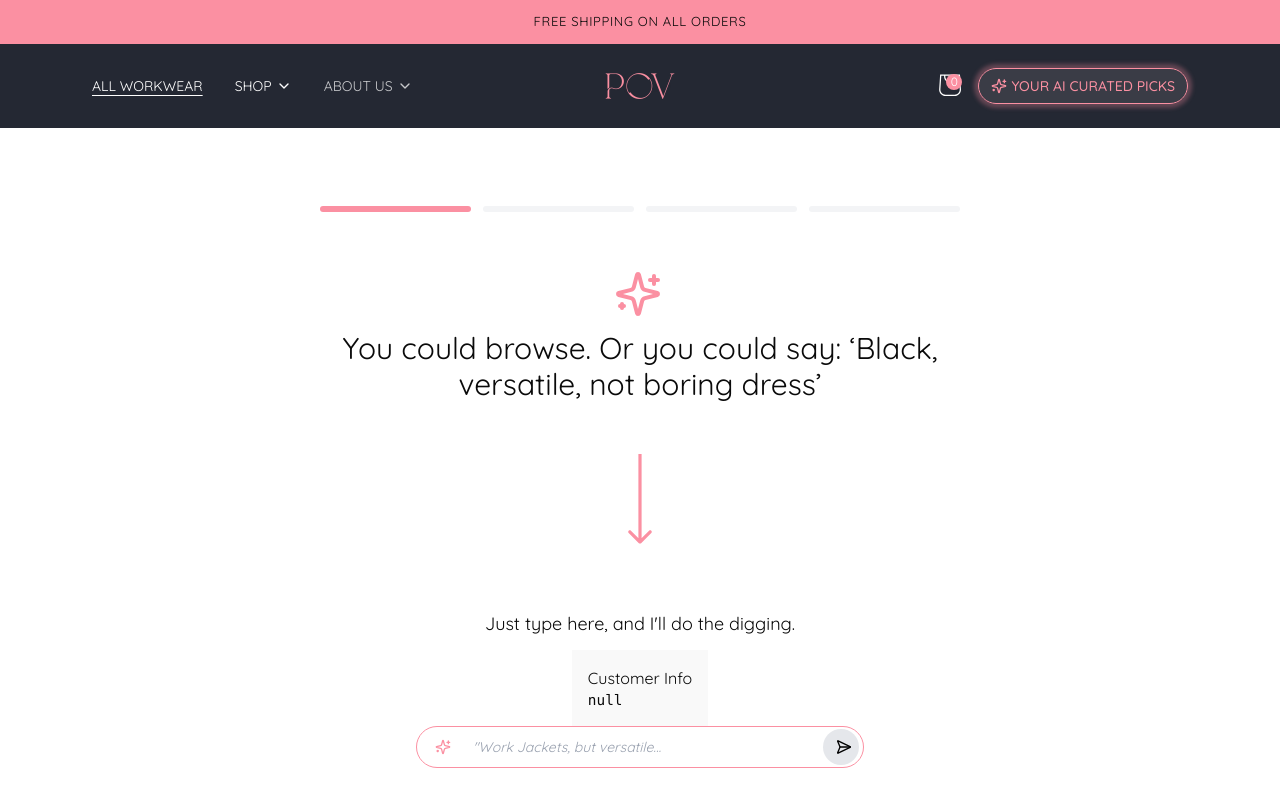
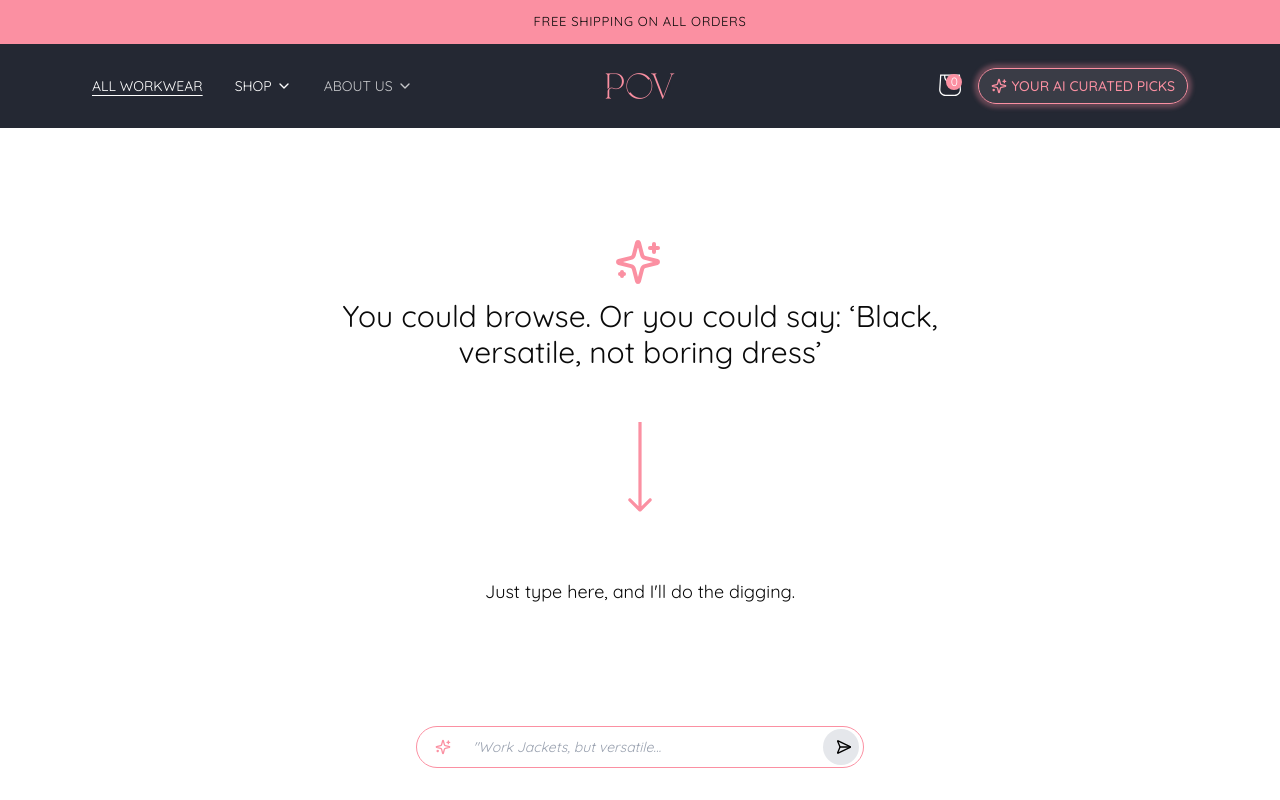
Before and after one commit to 01adv/pov-shopify, a Next.js app: page / in a window 1280 px wide. Built offline with nearby package versions, Linux system fonts and the light colour scheme.

Commit message:
logging customer stuff

```diff
--- a/app/page.tsx
+++ b/app/page.tsx
@@ -17,7 +17,6 @@ const Page = () => {
     const [fullPath, setFullPath] = useState('');
     const [isLoading, setIsLoading] = useState(true);
     const [currentHeading, setCurrentHeading] = useState(Headings[0]);
-    const [customerInfo, setCustomerInfo] = useState(null);
     const router = useRouter();
 
 
@@ -74,18 +73,25 @@ const Page = () => {
 
             if (type === 'CUSTOMER_INFO' && payload) {
                 console.log('Received CUSTOMER_INFO:', payload);
-                setCustomerInfo(payload);
+                // setCustomerInfo(payload);
+                // Log customer info to Firestore
+                logEvent('agent_loaded', {
+                    event: 'customer_info',
+                    customer_email: payload.customer.email || 'anonymous',
+                    customer_id: payload.customer.id || 'anonymous',
+                    source: 'shopify_iframe',
+                });
             }
 
             // Only stop loading when both messages are received
-            if (pageName !== 'unknown-page' && customerInfo) {
+            if (pageName !== 'unknown-page' || fullPath !== '') {
                 setIsLoading(false);
             }
         };
 
         window.addEventListener('message', handleMessage);
         return () => window.removeEventListener('message', handleMessage);
-    }, [pageName, customerInfo]);
+    }, [pageName, fullPath]);
 
     // Redirect logic after message is received
     useEffect(() => {
@@ -123,23 +129,20 @@ const Page = () => {
     if (isLoading) {
         return (
             // <div className='absolute top-[50%] left-1/2 transform -translate-x-1/2 -translate-y-1/2 max-sm:w-full px-4'>
-            <div className='flex max-w-2xl mx-auto  flex-col min-h-[calc(100vh-200px)]  items-center justify-center md:justify-end max-sm:w-full px-4 '>
-                <div className="py-16 h-2 w-full grid grid-cols-4 gap-3">
+            <div className='flex max-w-2xl mx-auto  flex-col min-h-[calc(100vh-200px)]  items-center justify-center  max-sm:w-full px-4 '>
+                {/* <div className="py-16 h-2 w-full grid grid-cols-4 gap-3">
                     <div className='w-full h-1.5 rounded-full bg-primary'></div>
                     <div className='w-full h-1.5 rounded-full bg-gray-100'></div>
                     <div className='w-full h-1.5 rounded-full bg-gray-100'></div>
                     <div className='w-full h-1.5 rounded-full bg-gray-100'></div>
-                </div>
+                </div> */}
                 <Sparkles size={60} className='text-primary inline-block mr-1 pb-3' />
                 <h1 className='text-xl md:text-3xl text-center max-sm:pt-10'>{currentHeading}</h1>
                 <div className='flex justify-center pt-14'>
                     <Image src="/arrow.svg" alt="Arrow" width={80} height={80} className='animate-bounce' />
                 </div>
                 <p className='hidden md:block text-center text-lg pt-10 pb-3'>Just type here, and I&apos;ll do the digging.</p>
-                <div style={{ padding: '1em', background: '#f9f9f9' }}>
-                    <h4>Customer Info</h4>
-                    <pre style={{ fontSize: '0.9em' }}>{JSON.stringify(customerInfo, null, 2)}</pre>
-                </div>
+
             </div>
         );
     }
@@ -147,23 +150,20 @@ const Page = () => {
     // Fallback content
     return (
         // <div className='absolute top-[50%] left-1/2 transform -translate-x-1/2 -translate-y-1/2 max-sm:w-full px-4'>
-        <div className='flex max-w-2xl mx-auto  flex-col min-h-[calc(100vh-200px)]  items-center justify-center md:justify-end max-sm:w-full px-4 '>
-            <div className="py-16 h-2 w-full grid grid-cols-4 gap-3">
+        <div className='flex max-w-2xl mx-auto  flex-col min-h-[calc(100vh-200px)]  items-center justify-center max-sm:w-full px-4 '>
+            {/* <div className="py-16 h-2 w-full grid grid-cols-4 gap-3">
                 <div className='w-full h-1.5 rounded-full bg-primary'></div>
                 <div className='w-full h-1.5 rounded-full bg-gray-100'></div>
                 <div className='w-full h-1.5 rounded-full bg-gray-100'></div>
                 <div className='w-full h-1.5 rounded-full bg-gray-100'></div>
-            </div>
+            </div> */}
             <Sparkles size={60} className='text-primary inline-block mr-1 pb-3' />
             <h1 className='text-xl md:text-3xl text-center max-sm:pt-10'>{currentHeading}</h1>
             <div className='flex justify-center pt-14'>
                 <Image src="/arrow.svg" alt="Arrow" width={80} height={80} className='animate-bounce' />
             </div>
             <p className='hidden md:block text-center text-lg pt-10 pb-3'>Just type here, and I&apos;ll do the digging.</p>
-            <div style={{ padding: '1em', background: '#f9f9f9' }}>
-                <h4>Customer Info</h4>
-                <pre style={{ fontSize: '0.9em' }}>{JSON.stringify(customerInfo, null, 2)}</pre>
-            </div>
+
         </div>
     );
 
```
